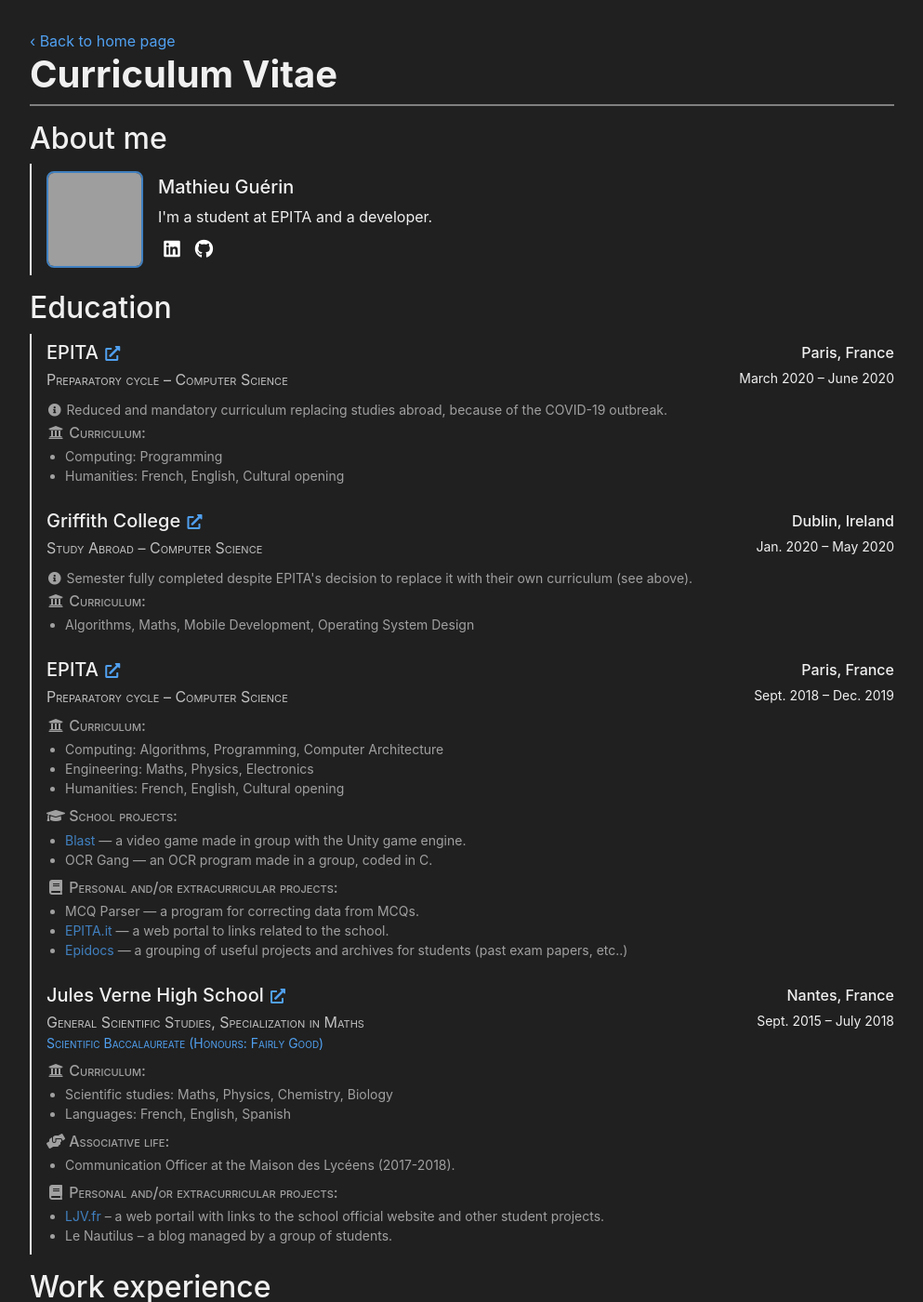
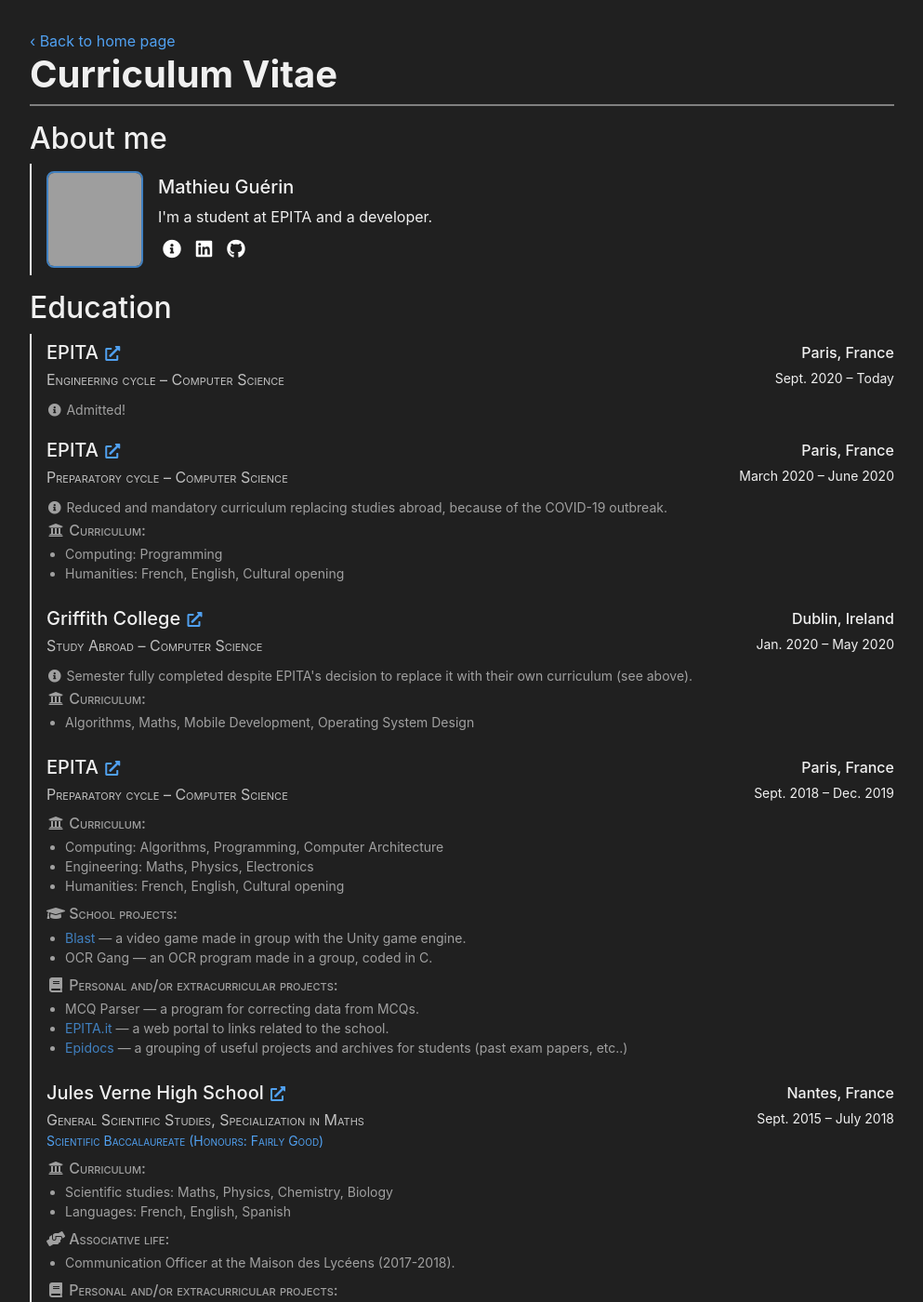
Before and after one commit to matiboux/matiboux.me, a Jekyll site: the page built from cv.html, in a window 1280 px wide and 1400 px high. Shown: the whole window at 93% size, without its empty margins (143-1136 px from the left). Built offline with Jekyll 4.4.1, drawn with Linux system fonts in a browser that asks for light colours; nearby versions of some CDN libraries; some of the changed text lies outside the part shown; grey boxes are pictures that could not be loaded.

Commit message:
Added cv.html

```diff
--- a/cv.html
+++ b/cv.html
@@ -17,6 +17,7 @@ container_class: mw-lg
 			<h5 class="mt-0">{{ site.data.about.name }}</h5>
 			<p class="mb-2">{{ site.data.about.biography }}</p>
 			<ul class="about-social-links">
+				<li class="about_me"><a href="{{ '/about' | relative_url }}"><i class="fas fa-info-circle fa-fw"></i></a></li>
 				{% assign services = 'linkedin,github' | split: ',' %}
 				{% for service in services %}
 					{% if site.data.about.social[service] %}
@@ -30,6 +31,27 @@ container_class: mw-lg
 
 <h2>Education</h2>
 <div class="cv-items">
+	<div class="item">
+		<div class="content">
+			<h4>
+				EPITA
+				<small class="d-print-none"><a href="https://www.epita.fr/"><i class="fas fa-external-link-alt fa-fw"></i></a></small>
+			</h4>
+			<p class="position">Engineering cycle – Computer Science</p>
+			<div class="description">
+				<p><i class="fas fa-info-circle fa-fw"></i> Admitted!</p>
+				<!-- <h6><i class="fas fa-university fa-fw"></i> Curriculum:</h6> -->
+				<!-- <ul> -->
+					<!-- <li>Computing: Programming</li> -->
+					<!-- <li>Humanities: French, English, Cultural opening</li> -->
+				<!-- </ul> -->
+			</div>
+		</div>
+		<div class="meta">
+			<p class="location">Paris, France</p>
+			<p class="date">Sept. 2020 – Today</p>
+		</div>
+	</div>
 	<div class="item">
 		<div class="content">
 			<h4>
@@ -327,7 +349,7 @@ container_class: mw-lg
 		</div>
 		<div class="meta">
 			<p class="location">EPITA, Paris</p>
-			<p class="date">Avril 2019 – Mai 2019</p>
+			<p class="date">April 2019 – May 2019</p>
 		</div>
 	</div>
 	<div class="item">
```
Also changed, not shown: other parts of cv.html (+1 -1 lines).
